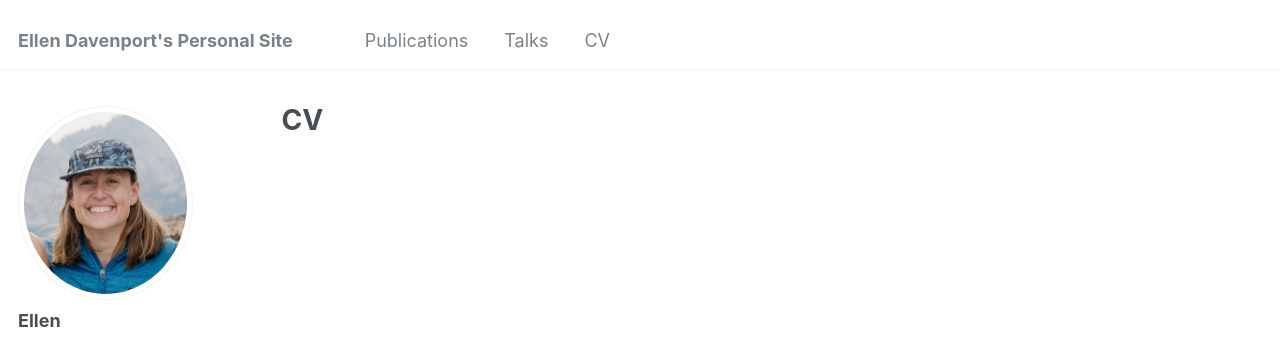
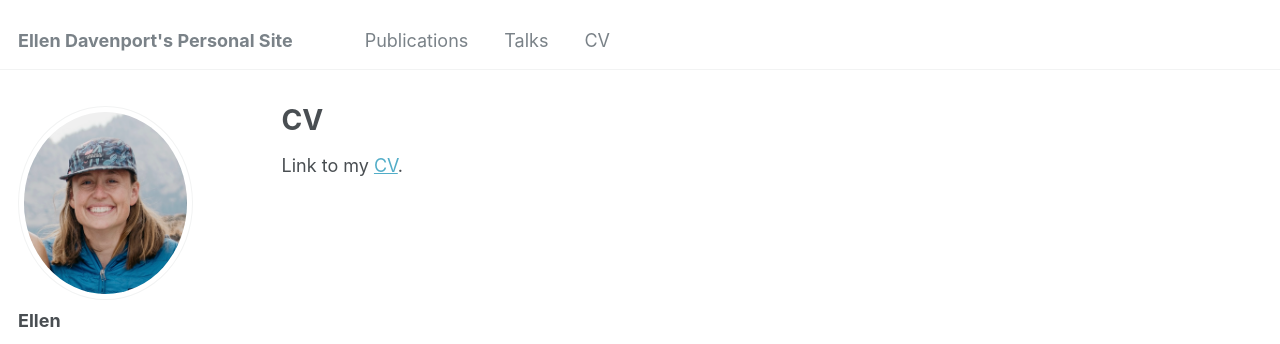
Before and after one commit to eldavenport/eldavenport.github.io, a Jekyll site: the page built from _pages/cv.md, in a window 1280 px wide. Shown: the top 344 px of the page. Built offline with Jekyll 4.4.1, drawn with Linux system fonts in a browser that asks for light colours; some web fonts are replaced.

Commit message:
Update cv.md

```diff
--- a/_pages/cv.md
+++ b/_pages/cv.md
@@ -6,3 +6,5 @@ author_profile: true
 redirect_from:
   - /resume
 ---
+
+Link to my [CV](https://edavenport.github.io/files/Resume_Davenport.pdf).
```
